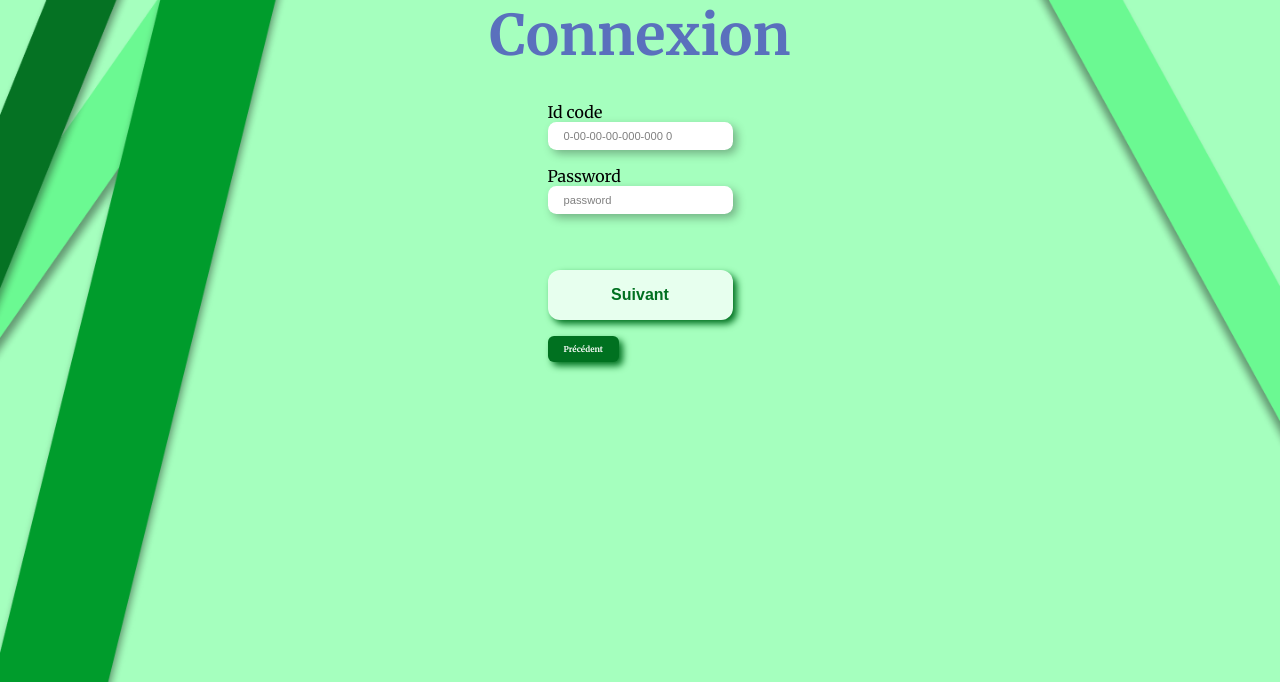
After one commit to Redshark61/projet-3, a Django app: page /login/ in a window 1280 px wide. The commit adds this page. Shown: the top 682 px of the page. Run offline with Django 4.2, Linux system fonts and the light colour scheme; some libraries are stand-ins or nearby versions.

Commit message:
added the first form

```diff
--- a/health_book/health_book/urls.py
+++ b/health_book/health_book/urls.py
@@ -23,4 +23,5 @@ urlpatterns = [
     path('signup/<int:number>/', views.signup, name="signup"),
     path('signup/medical/', views.signupMedical),
     path('home/', views.home, name="home"),
+    path('login/', views.login, name="login"),
 ]
--- /dev/null
+++ b/health_book/login_signup/forms.py
@@ -0,0 +1,41 @@
+from django import forms
+from login_signup.models import User
+
+
+class Connection1(forms.ModelForm):
+
+    confirm_password = forms.CharField(widget=forms.PasswordInput(
+        attrs={'class': 'form__control btn btn--dark-green'}))
+
+    class Meta:
+        model = User
+        fields = ['id_code', 'mail', 'password']
+        widgets = {
+            'id_code': forms.TextInput(attrs={
+                'class': 'form__control btn btn--dark-green js-security-code',
+                'placeholder': '0-00-00-00-000-000 0'
+            }),
+            'mail': forms.EmailInput(attrs={
+                'class': 'form__control btn btn--dark-green',
+                'placeholder': 'exemple@gmail.com'
+            }),
+            'password': forms.PasswordInput(attrs={
+                'class': 'form__control btn btn--dark-green',
+                'autocomplete': 'false',
+            }),
+            'confirm_password': forms.PasswordInput(attrs={
+                'class': 'form__control btn btn--dark-green',
+                'autocomplete': 'false',
+            })
+        }
+
+
+class LoginForm(forms.Form):
+
+    id_code = forms.CharField(widget=forms.TextInput(
+        attrs={'class': 'form__control btn btn--dark-green js-security-code',
+               'placeholder': '0-00-00-00-000-000 0'}))
+    password = forms.CharField(widget=forms.PasswordInput(
+        attrs={'class': 'form__control btn btn--dark-green',
+               'autocomplete': 'false',
+               'placeholder': 'password'}))
--- a/health_book/login_signup/templates/login_signup/home/home.html
+++ b/health_book/login_signup/templates/login_signup/home/home.html
@@ -13,7 +13,7 @@
 		<a href="#" class="flex--center btn btn--light-green">
 			<img src="{% static 'login_signup/img/gear.svg'%}" alt="">
 			Paramètre</a>
-		<a href="../" class="flex--center btn btn--light-green">
+		<a href="{% url 'index' %}" class="flex--center btn btn--light-green">
 			<img src="{% static 'login_signup/img/leave.svg'%}" alt="">
 			Se déconnecter</a>
 	</div>
@@ -38,7 +38,7 @@
 </aside>
 
 <main class="grid__7">
-	<h1>Bienvenue <br> NOM - Prénom</h1>
+	<h1>Bienvenue <br> {{user_id}}</h1>
 	<div class="flex--row flex--space-evenly mt-10">
 		<section>
 			<h2 class="text-center">Traitements</h2>
--- a/health_book/login_signup/templates/login_signup/index.html
+++ b/health_book/login_signup/templates/login_signup/index.html
@@ -20,7 +20,7 @@
 <div class="login flex--col">
     <h1 class="mt-5">Mon carnet de santé</h1>
     <div class="flex--row">
-        <a href="./login.html" class="btn btn--dark-green">Accéder à mon carnet</a>
+        <a href="{% url 'login' %}" class="btn btn--dark-green">Accéder à mon carnet</a>
         <a href="#" class="btn btn--light-green js-modal-input">Créer un compte</a>
     </div>
     <img src="{% static 'login_signup/img/files.svg'%}" alt="">
--- /dev/null
+++ b/health_book/login_signup/templates/login_signup/login.html
@@ -0,0 +1,45 @@
+{% extends 'login_signup/base.html' %}
+{% load static %}
+{% block title %}Connexion{% endblock title %}
+
+{% block content %}
+
+<h1>Connexion</h1>
+{% if not is_valid %}
+<p style="color:red;"></p>
+{% endif %}
+<form action="" method="post">
+    {% csrf_token %}
+    {% comment %} <div class="form__group">
+        <label for="id1">Identifiant</label>
+        <input type="tel" name="id1" id="id1" class="form__control js-security-code" placeholder="1-23-45-67-890-123 45"
+            autocomplete="off" required>
+    </div>
+
+    <div class="form__group">
+        <label for="psw">Mot de passe</label>
+        <input type="password" name="psw" id="psw" class="form__control" placeholder="***" autocomplete="off" required>
+    </div>
+
+    <div class="btn-group flex--col">
+        <button type="submit" class="btn btn--light-green mt-5 js-later-button">Se connecter</button>
+        <a href="{% url 'index' %}" class="btn btn--dark-green btn--small">Accueil</a>
+    </div> {% endcomment %}
+
+    {% for field in form %}
+    <div class="form__group">
+        <label for="{{field.auto_id}}">{{field.label}}</label>
+        {{field}}
+    </div>
+    {% endfor %}
+    <div class="btn-group flex--col">
+        <button type="submit" class="btn btn--light-green mt-5">Suivant</button>
+        <a href="{% url 'index' %}" class="btn btn--dark-green btn--small mb-10">Précédent</a>
+    </div>
+
+</form>
+{% endblock content %}
+{% block script %}
+<script src="https://cdnjs.cloudflare.com/ajax/libs/cleave.js/1.6.0/cleave.min.js"></script>
+<script src="{% static 'login_signup/js/cleave-format.js'%}"></script>
+{% endblock script %}
--- a/health_book/login_signup/templates/login_signup/signup/2.html
+++ b/health_book/login_signup/templates/login_signup/signup/2.html
@@ -63,6 +63,4 @@
 
 {% block script %}
 <script src="{% static 'login_signup/js/remove-medical.js' %}"></script>
-<script src="https://cdnjs.cloudflare.com/ajax/libs/cleave.js/1.6.0/cleave.min.js"></script>
-<script src="{% static 'login_signup/js/cleave-format.js'%}"></script>
 {% endblock script %}
--- a/health_book/login_signup/views.py
+++ b/health_book/login_signup/views.py
@@ -1,15 +1,17 @@
 from django.shortcuts import render
-
+from login_signup.forms import Connection1, LoginForm
+from django.contrib.auth.models import User
 # Create your views here.
 
 
 def index(request):
     request.session['medical'] = False
-    print(request.session['medical'])
     return render(request, 'login_signup/index.html', {})
 
 
 def signup(request, number):
+
+    className = eval(f"Connection{number}")
     nextNumber = number + 1
     previousNumber = number - 1
     isMedical = request.session['medical']
@@ -19,9 +21,26 @@ def signup(request, number):
         'current_id': str(number),
         'prev_id': previousNumber,
         'is_medical': isMedical,
-        'step_progress': stepProgress
+        'step_progress': stepProgress,
+        'is_valid': True
     }
-    return render(request, f'login_signup/signup/{number}.html', context)
+    if request.method == 'POST':
+        form = className.__call__(request.POST)
+        context['form'] = form
+        if form.is_valid():
+            if number == 1:
+                user = User.objects.create_user(
+                    form.cleaned_data['id_code'], form.cleaned_data['mail'], form.cleaned_data['password'])
+                user.save()
+                request.session['user_id'] = user.id
+                return render(request, f'login_signup/signup/signup{nextNumber}.html', {})
+        else:
+            context['is_valid'] = False
+            return render(request, f'login_signup/signup/signup{number}.html', context)
+    else:
+        form = className.__call__()
+        context['form'] = form
+        return render(request, f'login_signup/signup/{number}.html', context)
 
 
 def signupMedical(request):
@@ -29,5 +48,24 @@ def signupMedical(request):
     return render(request, 'login_signup/signup/medical.html', {})
 
 
+def login(request):
+    if request.method == 'POST':
+        form = LoginForm(request.POST)
+
+        if form.is_valid():
+            user = User.objects.get(username=form.cleaned_data['id_code'])
+            if user.check_password(form.cleaned_data['password']):
+                request.session['user_id'] = user.id
+                return render(request, 'login_signup/home/home.html', {'user_id': user.id})
+            else:
+                return render(request, 'login_signup/login.html', {'is_valid': False})
+        else:
+            return render(request, 'login_signup/login.html', {'is_valid': False})
+    else:
+        form = LoginForm()
+        return render(request, 'login_signup/login.html', {'form': form})
+
+
 def home(request):
-    return render(request, 'login_signup/home/home.html', {})
+    user_id = request.session['user_id']
+    return render(request, 'login_signup/home/home.html', {'user_id': user_id})
```
Also changed, not shown: health_book/login_signup/models.py (+7 -5 lines), health_book/login_signup/templates/login_signup/signup/1.html (+17 -2 lines), health_book/login_signup/migrations/0001_initial.py (added).
